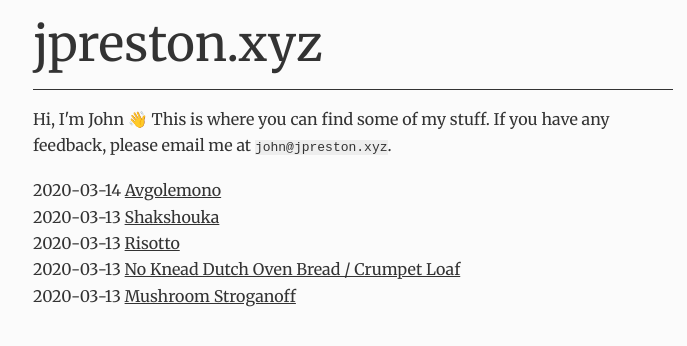
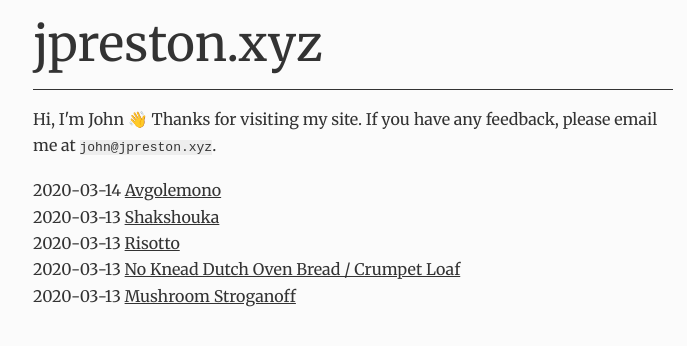
Before and after one commit to wcerfgba/jpreston.xyz, a Jekyll site: the page built from index.markdown, in a window 1280 px wide. Shown: the top 346 px of the page, without its empty margins (287-974 px from the left). Built offline with Jekyll 4.4.1, drawn with Linux system fonts in a browser that asks for light colours.

Commit message:
Change footer message

```diff
--- a/_includes/footer.html
+++ b/_includes/footer.html
@@ -1,4 +1,4 @@
 <footer class="site-footer">
-  <p>Hi, I'm John 👋 This is where you can find some of my stuff. If you have any feedback, please email me at <code>john@jpreston.xyz</code>.</p>
+  <p>Hi, I'm John 👋 Thanks for visiting my site. If you have any feedback, please email me at <code>john@jpreston.xyz</code>.</p>
   {%- include toc.html %}
 </footer>
```
